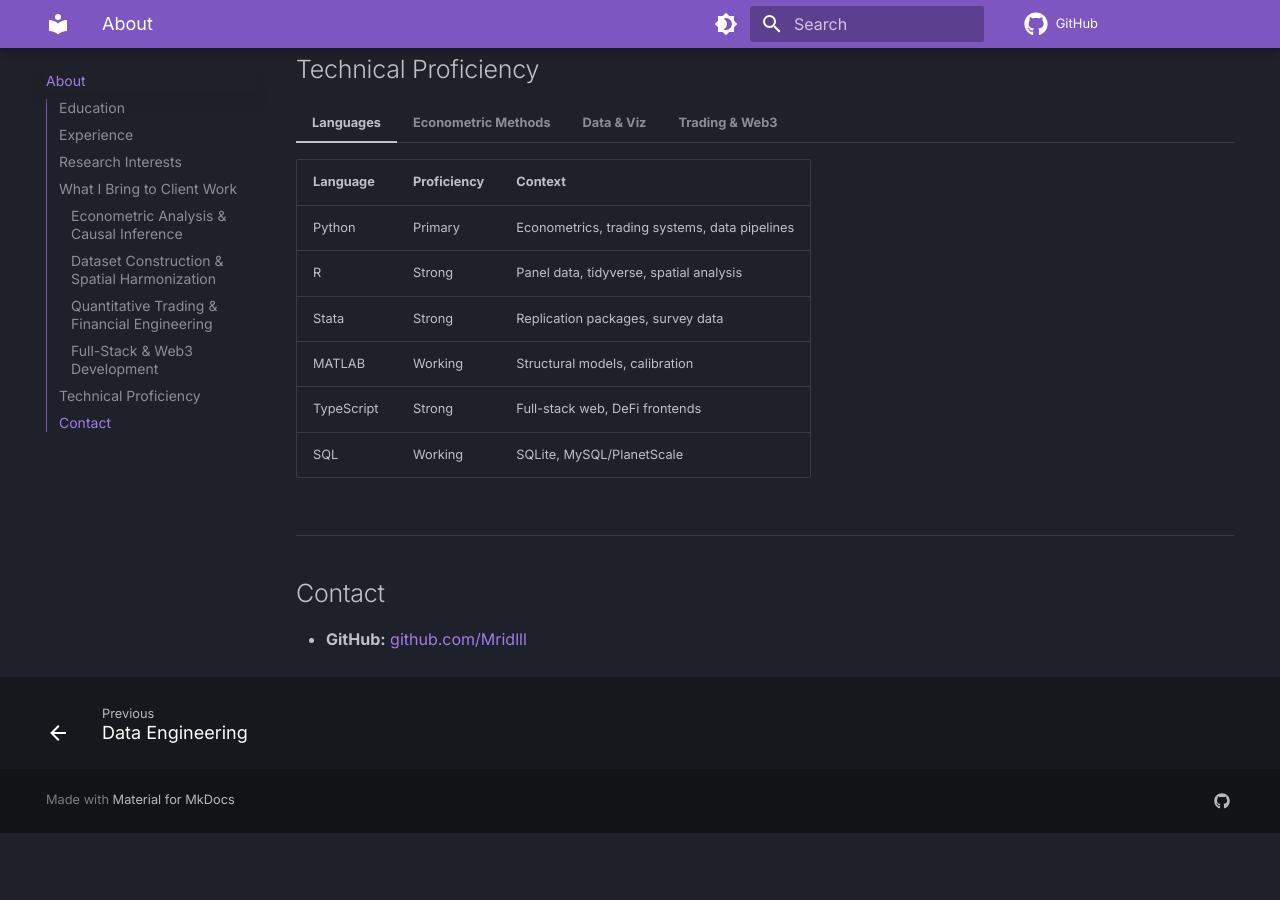
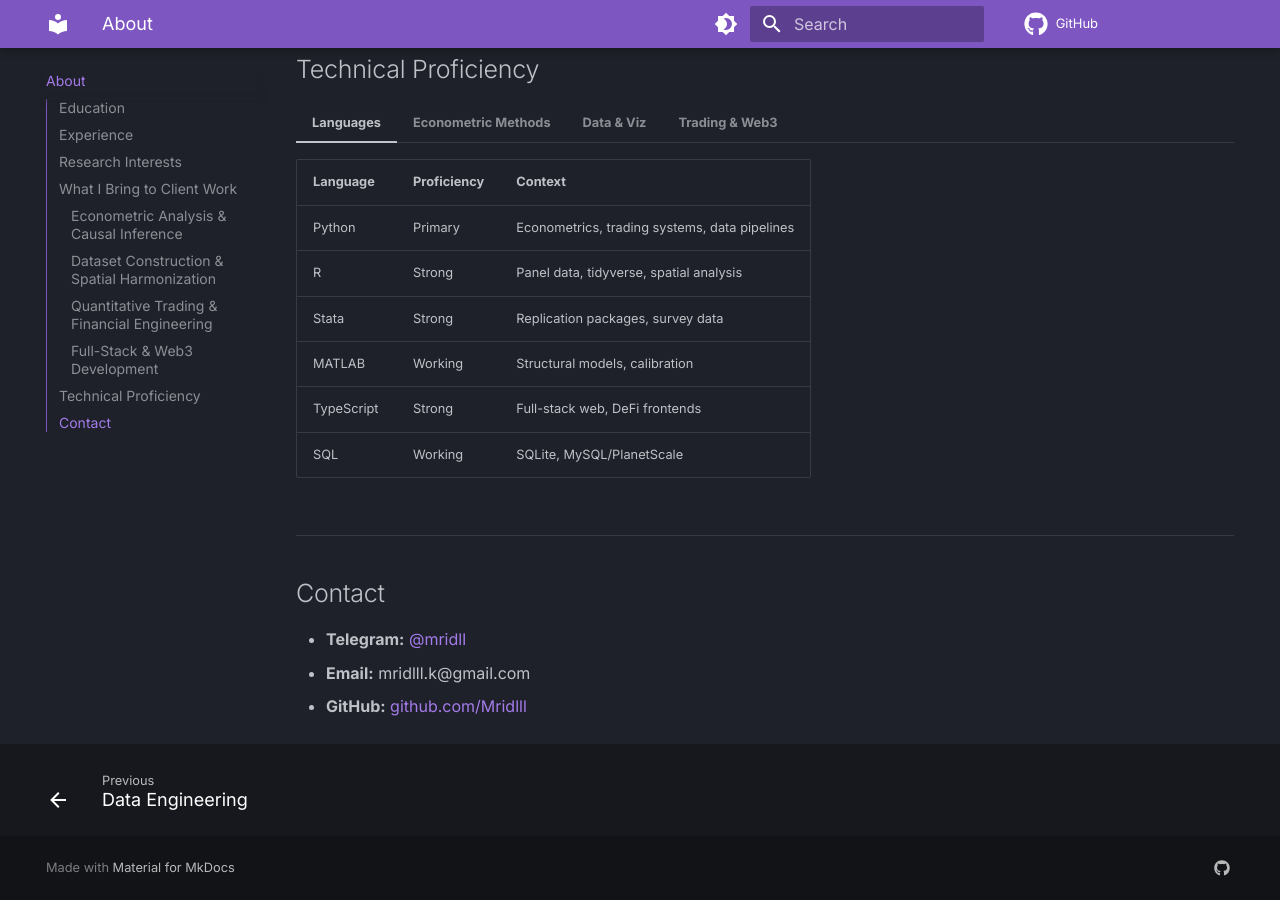
Before and after one commit to Mridlll/portfolio, an MkDocs documentation site: the page built from docs/about.md, in a window 1280 px wide and 900 px high, scrolled down 1695 px. Built offline with MkDocs 1.6.1 and Material for MkDocs 9.7.7, drawn with Linux system fonts in a browser that asks for light colours; before the commit the page ends 2528 px from its top, so only the background shows below that.

Commit message:
add Telegram and email to contact section

```diff
--- a/docs/about.md
+++ b/docs/about.md
@@ -94,4 +94,6 @@ I build modern web applications using Next.js, TypeScript, and the T3 stack (tRP
 
 ## Contact
 
+- **Telegram:** [@mridll](https://t.me/mridll)
+- **Email:** mridlll.k@gmail.com
 - **GitHub:** [github.com/Mridlll](https://github.com/Mridlll)
```
